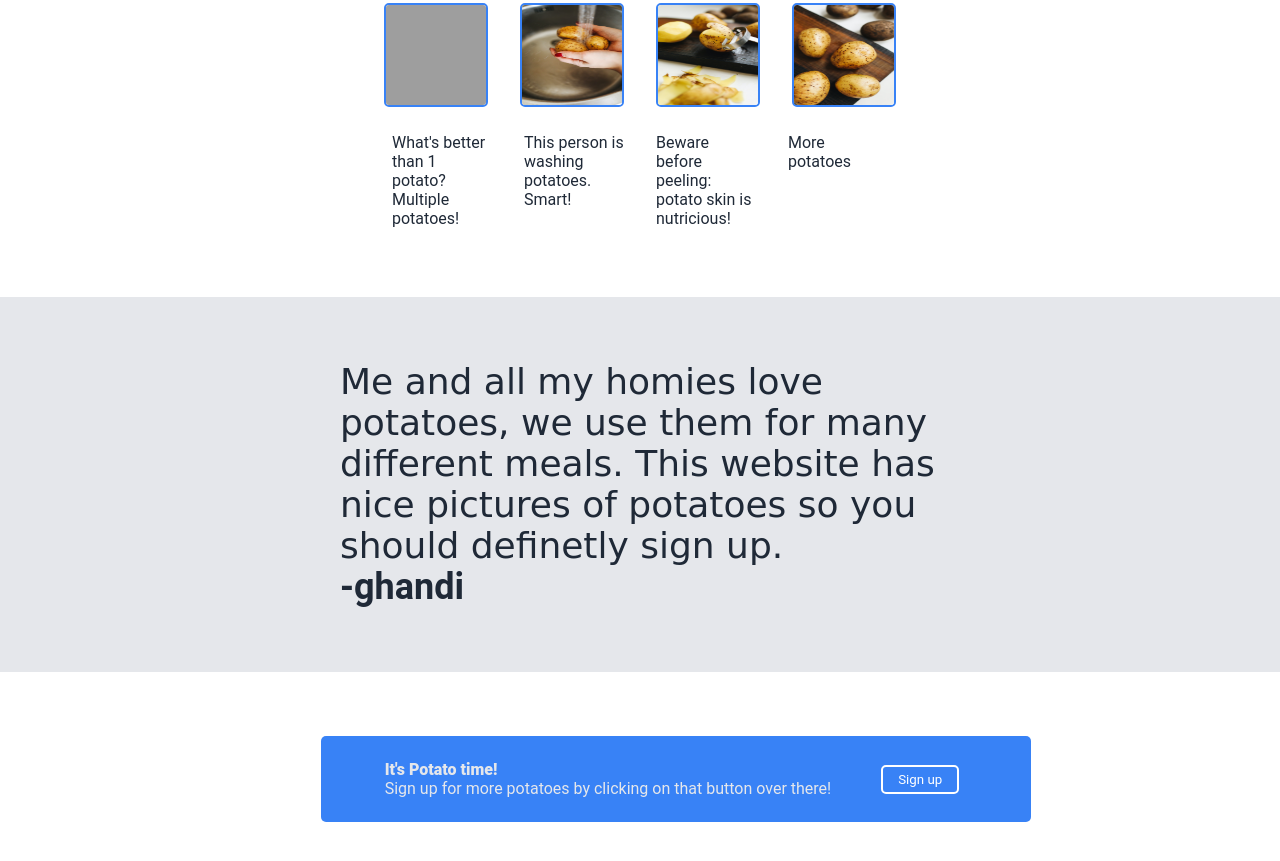
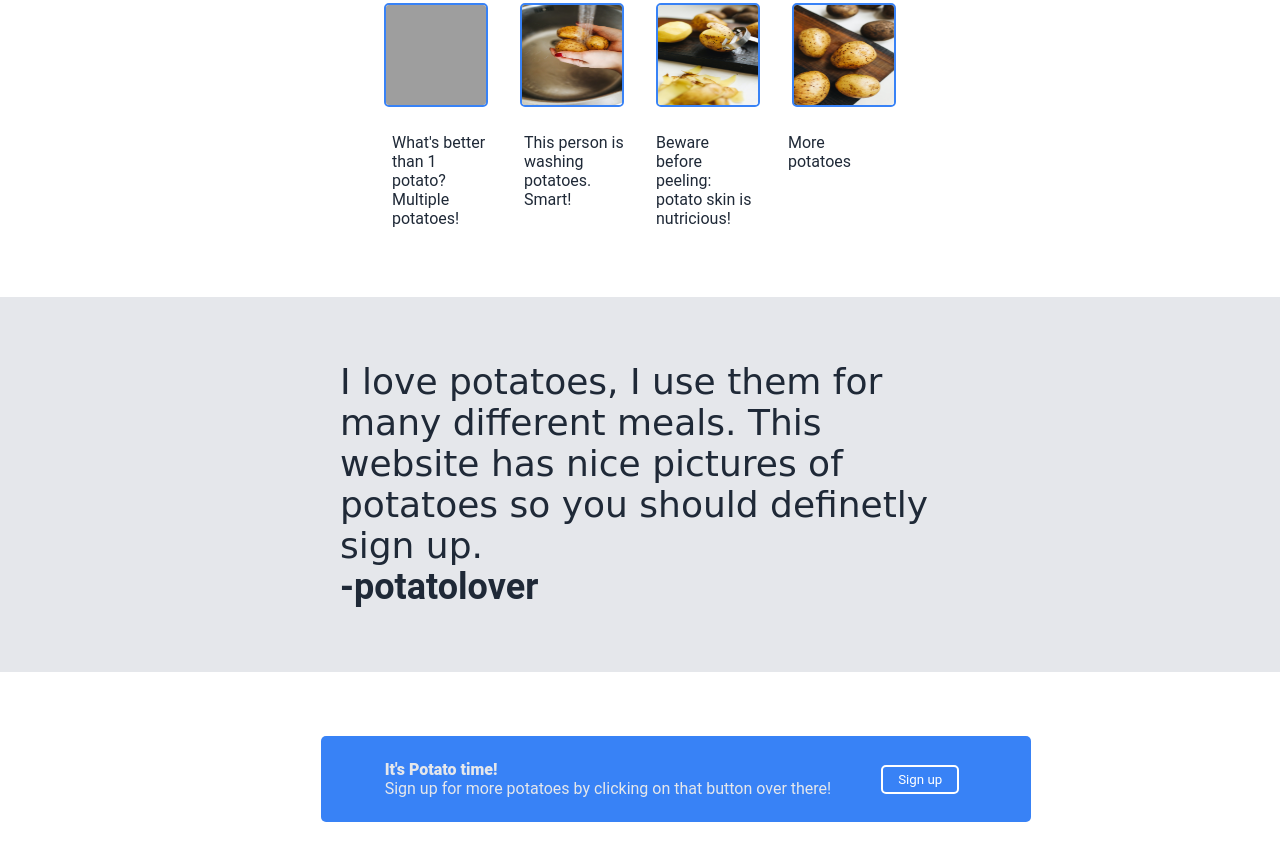
Before and after one commit to TsotneDavituri/landing-page, a plain HTML site: page index.html in a window 1280 px wide. Shown: the part 447-1308 px from the top of the page. Drawn offline with Linux system fonts and the light colour scheme; grey boxes are pictures that could not be loaded.

Commit message:
Update index.html
change quote text

```diff
--- a/index.html
+++ b/index.html
@@ -50,10 +50,10 @@
 
   <div class="section-3">
     <div class="quote">
-      Me and all my homies love potatoes, we use them for many different
+      I love potatoes, I use them for many different
       meals. This website has nice pictures of potatoes so you should
       definetly sign up.
-    <div class="quoter">-ghandi</div>
+    <div class="quoter">-potatolover</div>
     </div>
   </div>
 
```
